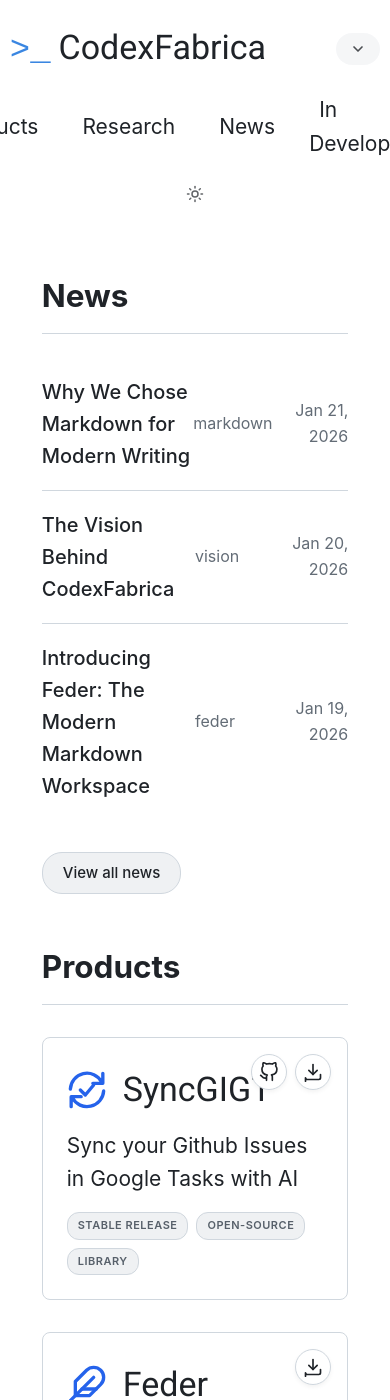
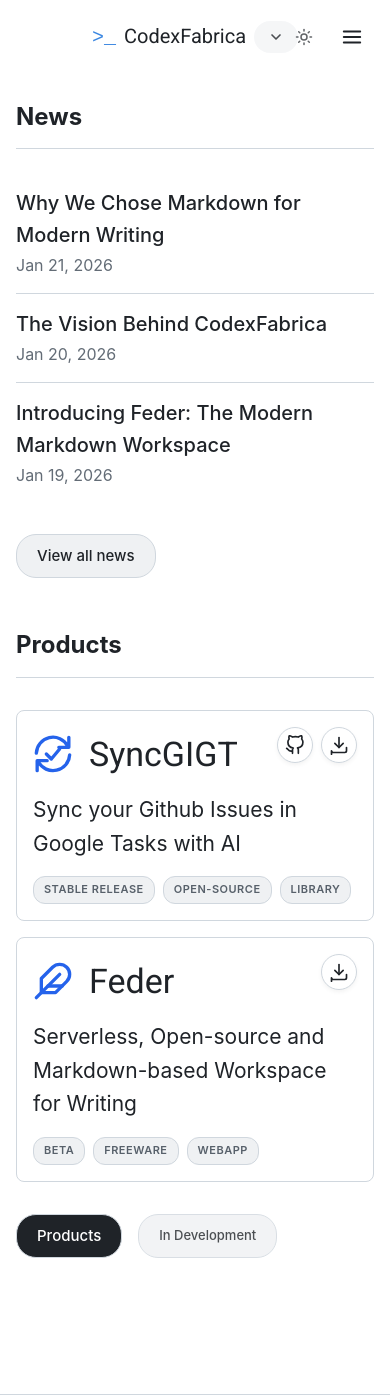
Before and after one commit to CodexFabrica/codexfabrica.github.io, a Jekyll site: the page built from index.html, in a window 390 px wide and 1400 px high. Built offline with Jekyll 4.4.1, drawn with Linux system fonts in a browser that asks for light colours.

Commit message:
feat: implement responsive web design with hamburger navigation
- Move navigation include out of .right-nav to be a flex sibling in
  header-content, enabling full-width mobile panel via sticky positioning
- Add hamburger button with open/close SVG icons to header
- Add id='mainNav' to nav element for JS targeting
- Rewrite CSS responsive section: 768px breakpoint centers brand logo
  (right-nav absolutely positioned), collapses nav into full-width
  sliding panel, stacks products grid/news list, reduces typography,
  ensures 44px touch targets, wraps action buttons
- Add 480px breakpoint for small-phone further adjustments
- Add hamburger toggle, close-on-link-click, close-on-outside-click JS

Agent-Logs-Url: https://github.com/CodexFabrica/codexfabrica.github.io/sessions/e52d577d-948f-45a8-8e16-5f7d24f45848

Co-authored-by: aleaicr <53499048+aleaicr@users.noreply.github.com>

```diff
--- a/_includes/header.html
+++ b/_includes/header.html
@@ -25,10 +25,26 @@
             </div>
         </div>
 
+        {% include navigation.html %}
+
         <div class="right-nav">
-            {% include navigation.html %}
             <button id="darkModeBtn" class="dark-mode-btn" aria-label="Toggle Dark Mode">
                 <!-- Icon will be inserted by JS -->
+            </button>
+            <button id="hamburgerBtn" class="hamburger-btn" aria-label="Toggle Navigation" aria-expanded="false">
+                <svg xmlns="http://www.w3.org/2000/svg" width="22" height="22" viewBox="0 0 24 24" fill="none"
+                    stroke="currentColor" stroke-width="2" stroke-linecap="round" stroke-linejoin="round"
+                    class="hamburger-icon">
+                    <line x1="3" y1="6" x2="21" y2="6"></line>
+                    <line x1="3" y1="12" x2="21" y2="12"></line>
+                    <line x1="3" y1="18" x2="21" y2="18"></line>
+                </svg>
+                <svg xmlns="http://www.w3.org/2000/svg" width="22" height="22" viewBox="0 0 24 24" fill="none"
+                    stroke="currentColor" stroke-width="2" stroke-linecap="round" stroke-linejoin="round"
+                    class="close-icon">
+                    <line x1="18" y1="6" x2="6" y2="18"></line>
+                    <line x1="6" y1="6" x2="18" y2="18"></line>
+                </svg>
             </button>
         </div>
     </div>
--- a/_includes/navigation.html
+++ b/_includes/navigation.html
@@ -1,4 +1,4 @@
-<nav class="navigation">
+<nav class="navigation" id="mainNav">
         <ul>
                 <li><a href="{{ '/products.html' | relative_url }}" {% if page.url contains 'products' %}class="active"
                                 {% endif %}>Products</a></li>
--- a/assets/css/style.css
+++ b/assets/css/style.css
@@ -211,10 +211,15 @@ a:hover {
 .right-nav {
     display: flex;
     align-items: center;
-    gap: 32px;
+    gap: 8px;
 }
 
-/* Navigation */
+/* Navigation — sits between branding and right-nav on desktop */
+.navigation {
+    margin-left: auto;
+    margin-right: 24px;
+}
+
 .navigation ul {
     list-style: none;
     display: flex;
@@ -235,6 +240,38 @@ a:hover {
 .navigation a.active {
     color: var(--link-color);
     font-weight: 600;
+}
+
+/* Hamburger Button — hidden on desktop */
+.hamburger-btn {
+    display: none;
+    align-items: center;
+    justify-content: center;
+    background: none;
+    border: none;
+    cursor: pointer;
+    padding: 8px;
+    border-radius: 6px;
+    color: var(--text-color);
+    transition: background-color 0.2s;
+    min-width: 44px;
+    min-height: 44px;
+}
+
+.hamburger-btn:hover {
+    background-color: var(--item-hover);
+}
+
+.hamburger-btn .close-icon {
+    display: none;
+}
+
+.hamburger-btn.is-active .hamburger-icon {
+    display: none;
+}
+
+.hamburger-btn.is-active .close-icon {
+    display: block;
 }
 
 /* Dark Mode Button - Minimalistic like Feder */
@@ -1114,7 +1151,9 @@ a:hover {
     color: #ffa657;
 }
 
-/* Responsive */
+/* ===========================================
+   Responsive — Tablet (≤ 1024px)
+   =========================================== */
 @media (max-width: 1024px) {
 
     .container,
@@ -1123,32 +1162,238 @@ a:hover {
     }
 }
 
+/* ===========================================
+   Responsive — Mobile / Tablet (≤ 768px)
+   =========================================== */
 @media (max-width: 768px) {
 
-    .container,
-    .header-content {
-        width: 95%;
+    /* --- Container & layout --- */
+    .container {
+        width: 100%;
+        padding: 0 20px;
     }
 
     .header-content {
+        width: 100%;
+        max-width: 100%;
+        padding: 0 20px;
+        position: relative;
+        justify-content: center;
+        flex-direction: row;
+        gap: 0;
+    }
+
+    .branding-area {
+        /* Centered because header-content uses justify-content: center
+           and .right-nav is taken out of flow via absolute positioning */
+        flex: 0 0 auto;
+        justify-content: center;
+    }
+
+    /* --- Right-nav (dark mode + hamburger) — absolute to the right --- */
+    .right-nav {
+        position: absolute;
+        right: 20px;
+        top: 50%;
+        transform: translateY(-50%);
+        gap: 4px;
+        align-items: center;
+    }
+
+    /* --- Show hamburger button --- */
+    .hamburger-btn {
+        display: flex;
+    }
+
+    /* --- Dark mode button touch target --- */
+    .dark-mode-btn {
+        min-width: 44px;
+        min-height: 44px;
+    }
+
+    /* --- Collapsible navigation panel --- */
+    .navigation {
+        margin: 0;
+        display: none;
+        position: absolute;
+        top: 100%;
+        left: 0;
+        right: 0;
+        width: 100%;
+        background-color: var(--header-bg);
+        border-top: 1px solid var(--border-color);
+        border-bottom: 1px solid var(--border-color);
+        box-shadow: 0 4px 12px rgba(0, 0, 0, 0.1);
+        z-index: 999;
+    }
+
+    .navigation.is-open {
+        display: block;
+    }
+
+    .navigation ul {
         flex-direction: column;
+        gap: 0;
+        padding: 8px 0;
+    }
+
+    .navigation li {
+        border-bottom: 1px solid var(--border-color);
+        width: 100%;
+    }
+
+    .navigation li:last-child {
+        border-bottom: none;
+    }
+
+    .navigation a {
+        display: flex;
+        align-items: center;
+        padding: 14px 24px;
+        font-size: 18px;
+        min-height: 44px;
+        width: 100%;
+    }
+
+    /* --- Dropdown menu position on mobile --- */
+    .dropdown-content {
+        left: 0;
+        right: auto;
+    }
+
+    /* --- Fluid typography --- */
+    body {
+        font-size: 18px;
+    }
+
+    .site-title {
+        font-size: 26px;
+    }
+
+    .page-header h1 {
+        font-size: 48px;
+    }
+
+    .post-header h1 {
+        font-size: 36px;
+    }
+
+    .news-item h3,
+    .post-item h3,
+    .item-list h3 {
+        font-size: 24px;
+    }
+
+    /* --- Homepage news list: collapse 3-column grid --- */
+    .news-link {
+        grid-template-columns: 1fr;
+        gap: 2px;
+        padding: 14px 0;
+    }
+
+    .news-category {
+        display: none;
+    }
+
+    .news-date-row {
+        text-align: left;
+    }
+
+    /* --- Products grid: single column --- */
+    .products-grid {
+        grid-template-columns: 1fr;
         gap: 16px;
     }
 
-    .right-nav {
-        flex-direction: column;
-        gap: 16px;
+    /* --- Content spacing --- */
+    .content {
+        padding: 24px 0;
     }
 
-    .branding-area {
-        width: 100%;
-        justify-content: space-between;
+    .page-content-wrapper {
+        padding: 24px 16px;
     }
 
-    .dropdown-content {
-        left: auto;
-        right: 0;
-        /* Align right on mobile? or keep left */
+    /* --- Top-right action: no longer absolute positioned --- */
+    .top-right-action {
+        position: static;
+        margin-bottom: 16px;
+    }
+
+    /* --- Action button row wraps on small screens --- */
+    .header-actions {
+        flex-wrap: wrap;
+        gap: 10px;
+    }
+
+    /* --- Action buttons: ensure touch-friendly size --- */
+    .action-btn,
+    .download-btn-main {
+        min-height: 44px;
+        align-items: center;
+    }
+}
+
+/* ===========================================
+   Responsive — Small Mobile (≤ 480px)
+   =========================================== */
+@media (max-width: 480px) {
+
+    body {
+        font-size: 16px;
+    }
+
+    .container {
+        padding: 0 16px;
+    }
+
+    .header-content {
+        padding: 0 16px;
+    }
+
+    .right-nav {
+        right: 16px;
+    }
+
+    .site-title {
+        font-size: 20px;
+    }
+
+    .page-header h1 {
+        font-size: 34px;
+    }
+
+    .post-header h1 {
+        font-size: 28px;
+    }
+
+    .news-item h3,
+    .post-item h3,
+    .item-list h3 {
+        font-size: 20px;
+    }
+
+    .product-card {
+        padding: 16px;
+    }
+
+    .product-card h3,
+    .product-card h1 {
+        font-size: 26px;
+    }
+
+    .page-content-wrapper {
+        padding: 16px;
+    }
+
+    .header-actions {
+        gap: 8px;
+    }
+
+    .download-dropdown-menu,
+    .desktop-download-menu {
+        width: calc(100vw - 32px);
+        right: -16px;
     }
 }
 
--- a/assets/js/main.js
+++ b/assets/js/main.js
@@ -41,6 +41,56 @@ window.onclick = function (event) {
             }
         }
     }
+}
+
+// --- Hamburger / mobile navigation ---
+
+function toggleHamburger() {
+    const nav = document.getElementById('mainNav');
+    const btn = document.getElementById('hamburgerBtn');
+    if (!nav || !btn) return;
+
+    const isOpen = nav.classList.toggle('is-open');
+    btn.classList.toggle('is-active', isOpen);
+    btn.setAttribute('aria-expanded', isOpen ? 'true' : 'false');
+}
+
+function closeHamburger() {
+    const nav = document.getElementById('mainNav');
+    const btn = document.getElementById('hamburgerBtn');
+    if (!nav || !btn) return;
+
+    nav.classList.remove('is-open');
+    btn.classList.remove('is-active');
+    btn.setAttribute('aria-expanded', 'false');
+}
+
+function initializeHamburger() {
+    const btn = document.getElementById('hamburgerBtn');
+    if (!btn) return;
+
+    btn.addEventListener('click', (e) => {
+        e.stopPropagation();
+        toggleHamburger();
+    });
+
+    // Close nav when a nav link is clicked (SPA-style navigation)
+    const nav = document.getElementById('mainNav');
+    if (nav) {
+        nav.querySelectorAll('a').forEach((link) => {
+            link.addEventListener('click', () => {
+                closeHamburger();
+            });
+        });
+    }
+
+    // Close nav when clicking outside the header
+    document.addEventListener('click', (e) => {
+        const header = document.querySelector('.site-header');
+        if (header && !header.contains(e.target)) {
+            closeHamburger();
+        }
+    });
 }
 
 function initializeCopyButtons() {
@@ -100,7 +150,7 @@ document.addEventListener('DOMContentLoaded', () => {
         dropdownBtn.addEventListener('click', toggleDropdown);
     }
 
-
+    initializeHamburger();
     initializeCopyButtons();
     initializeDownloadDropdowns();
     initializeDesktopDownloadDropdowns();
```
